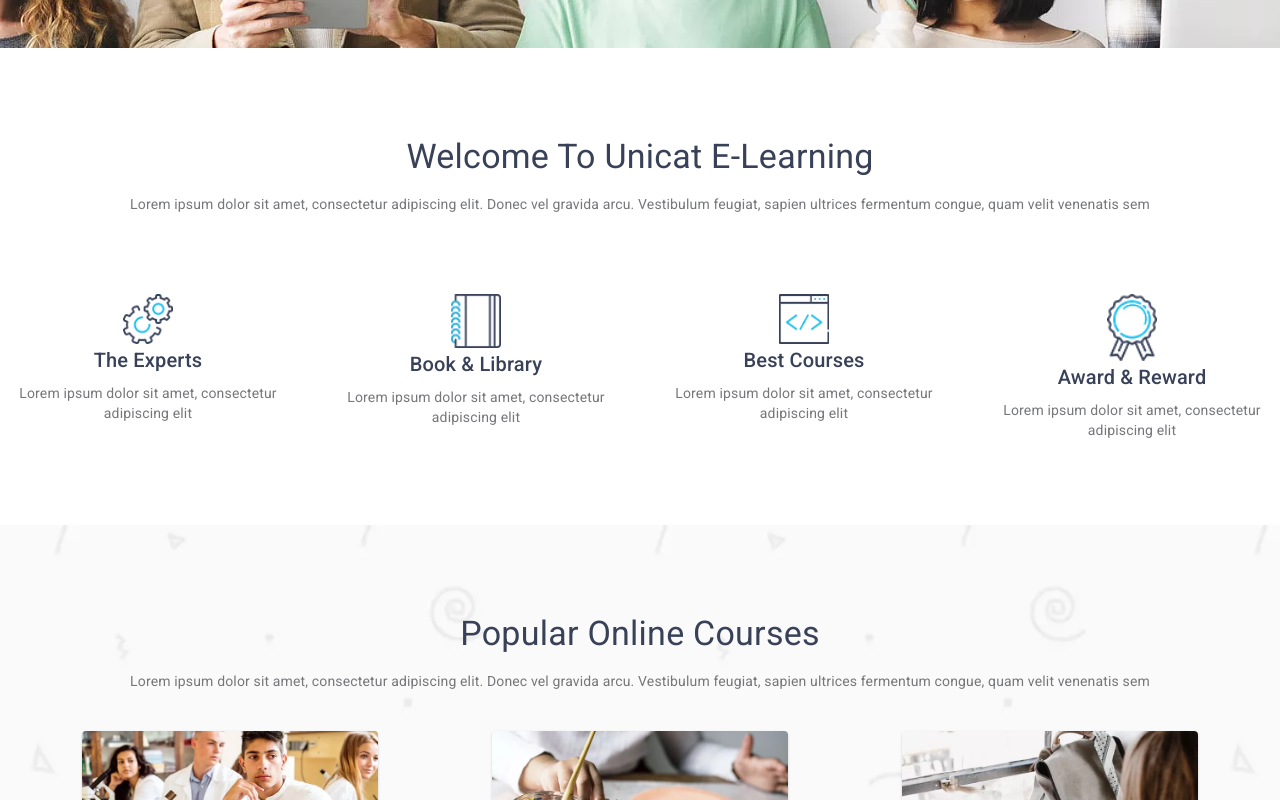
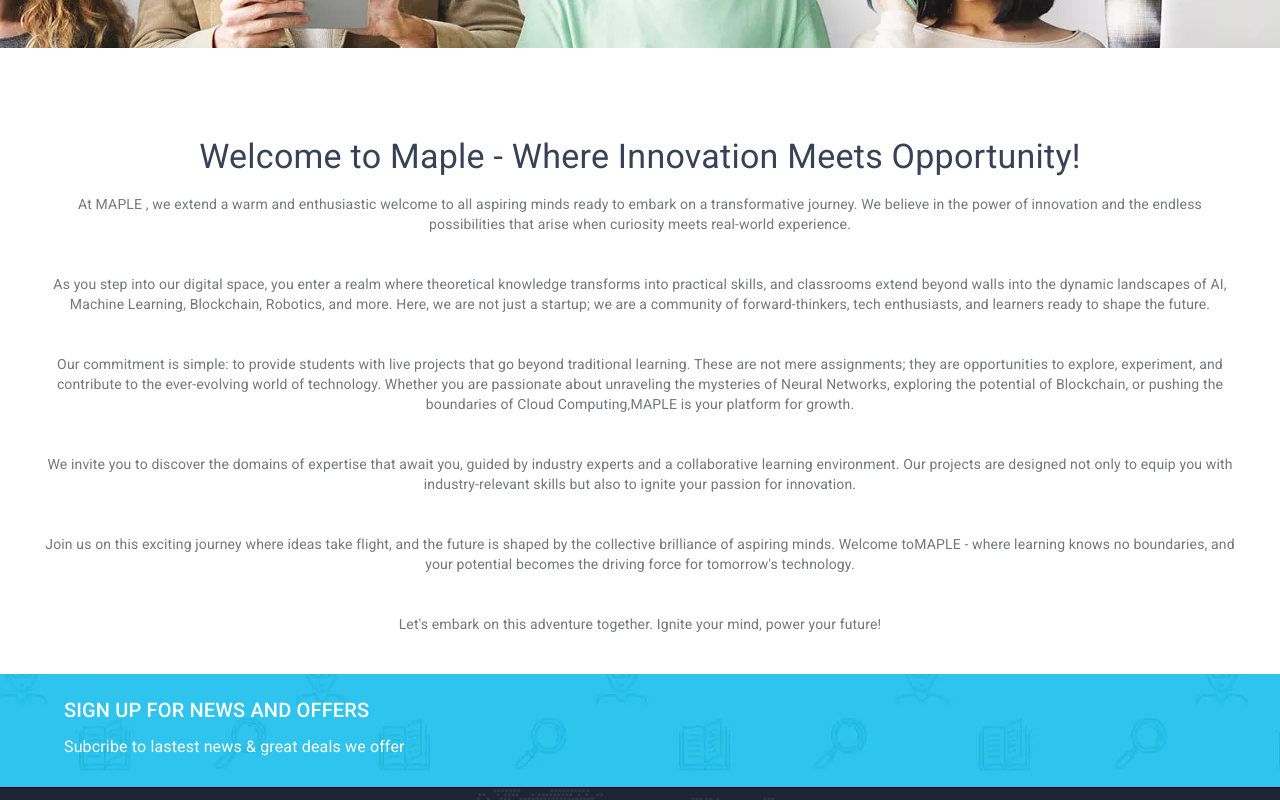
Before and after one commit to suprajgowda/sample, a React (Create React App) app: page / in a window 1280 px wide. Shown: the part 580-1380 px from the top of the page. Built offline with nearby package versions, Linux system fonts and the light colour scheme.

Commit message:
added home page content

```diff
--- a/src/Home.tsx
+++ b/src/Home.tsx
@@ -65,20 +65,80 @@ function Home() {
           gutterBottom
           sx={{ textAlign: "center", color: "#384158", mb: 2, mt: 11 }}
         >
-          Welcome To Unicat E-Learning
+          Welcome to Maple - Where Innovation Meets Opportunity!
         </Typography>
+
         <Typography
           variant="body2"
           gutterBottom
-          sx={{ textAlign: "center", color: "#76777a", mb: 5 }}
+          sx={{ textAlign: "center", color: "#76777a", mx: 5, mb: 5 }}
         >
-          Lorem ipsum dolor sit amet, consectetur adipiscing elit. Donec vel
-          gravida arcu. Vestibulum feugiat, sapien ultrices fermentum congue,
-          quam velit venenatis sem
+          At MAPLE , we extend a warm and enthusiastic welcome to all aspiring
+          minds ready to embark on a transformative journey. We believe in the
+          power of innovation and the endless possibilities that arise when
+          curiosity meets real-world experience.
+        </Typography>
+
+        <Typography
+          variant="body2"
+          gutterBottom
+          sx={{ textAlign: "center", color: "#76777a", mx: 5, mb: 5 }}
+        >
+          As you step into our digital space, you enter a realm where
+          theoretical knowledge transforms into practical skills, and classrooms
+          extend beyond walls into the dynamic landscapes of AI, Machine
+          Learning, Blockchain, Robotics, and more. Here, we are not just a
+          startup; we are a community of forward-thinkers, tech enthusiasts, and
+          learners ready to shape the future.
+        </Typography>
+
+        <Typography
+          variant="body2"
+          gutterBottom
+          sx={{ textAlign: "center", color: "#76777a", mx: 5, mb: 5 }}
+        >
+          Our commitment is simple: to provide students with live projects that
+          go beyond traditional learning. These are not mere assignments; they
+          are opportunities to explore, experiment, and contribute to the
+          ever-evolving world of technology. Whether you are passionate about
+          unraveling the mysteries of Neural Networks, exploring the potential
+          of Blockchain, or pushing the boundaries of Cloud Computing,MAPLE is
+          your platform for growth.
+        </Typography>
+
+        <Typography
+          variant="body2"
+          gutterBottom
+          sx={{ textAlign: "center", color: "#76777a", mx: 5, mb: 5 }}
+        >
+          We invite you to discover the domains of expertise that await you,
+          guided by industry experts and a collaborative learning environment.
+          Our projects are designed not only to equip you with industry-relevant
+          skills but also to ignite your passion for innovation.
+        </Typography>
+
+        <Typography
+          variant="body2"
+          gutterBottom
+          sx={{ textAlign: "center", color: "#76777a", mx: 5, mb: 5 }}
+        >
+          Join us on this exciting journey where ideas take flight, and the
+          future is shaped by the collective brilliance of aspiring minds.
+          Welcome toMAPLE - where learning knows no boundaries, and your
+          potential becomes the driving force for tomorrow's technology.
+        </Typography>
+
+        <Typography
+          variant="body2"
+          gutterBottom
+          sx={{ textAlign: "center", color: "#76777a", mx: 5, mb: 5 }}
+        >
+          Let's embark on this adventure together. Ignite your mind, power your
+          future!
         </Typography>
       </Box>
 
-      <Grid
+      {/* <Grid
         container
         spacing={{ xs: 2, md: 4 }}
         columns={{ xs: 4, sm: 8, md: 12 }}
@@ -250,7 +310,7 @@ function Home() {
             View All Courses
           </Button>
         </Box>
-      </Box>
+      </Box> */}
 
       <NewsLetter />
       <Footer />
```
